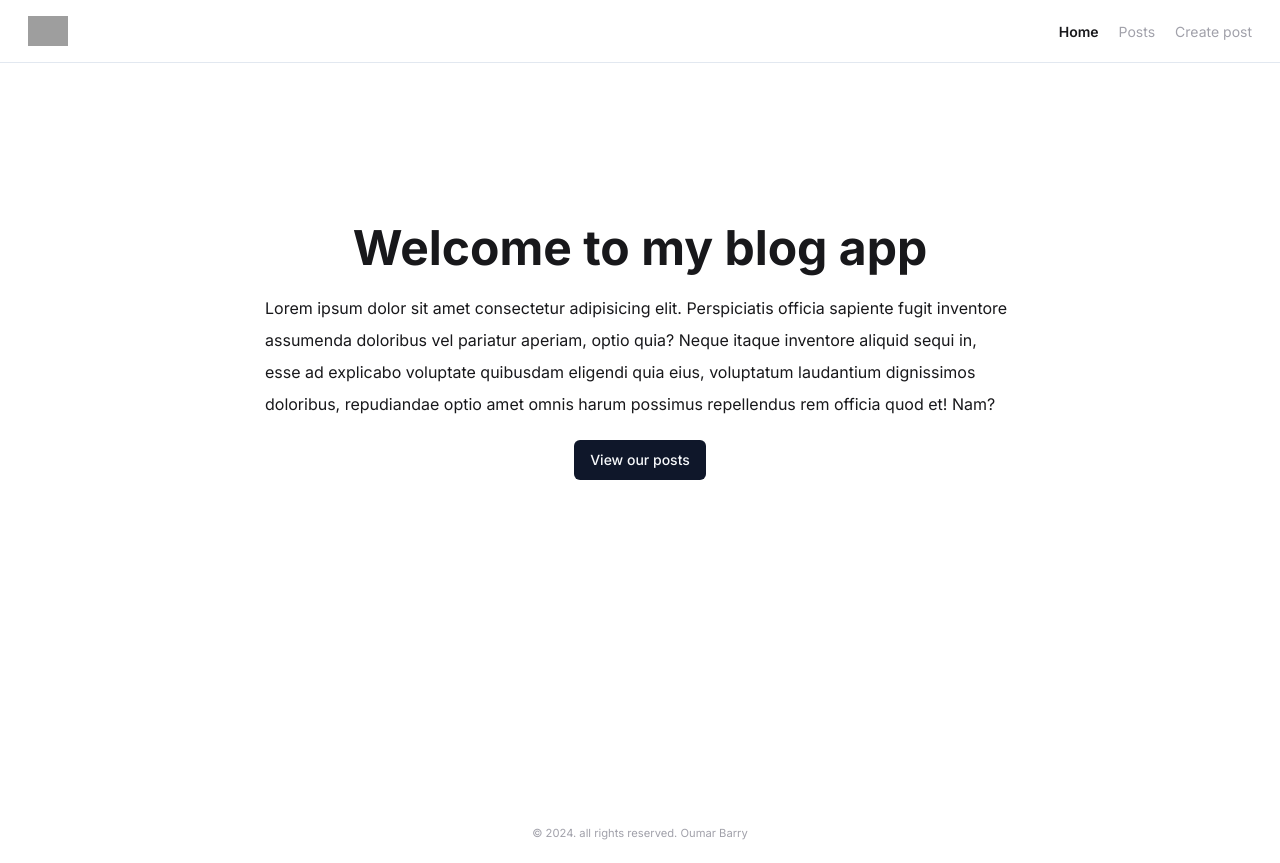
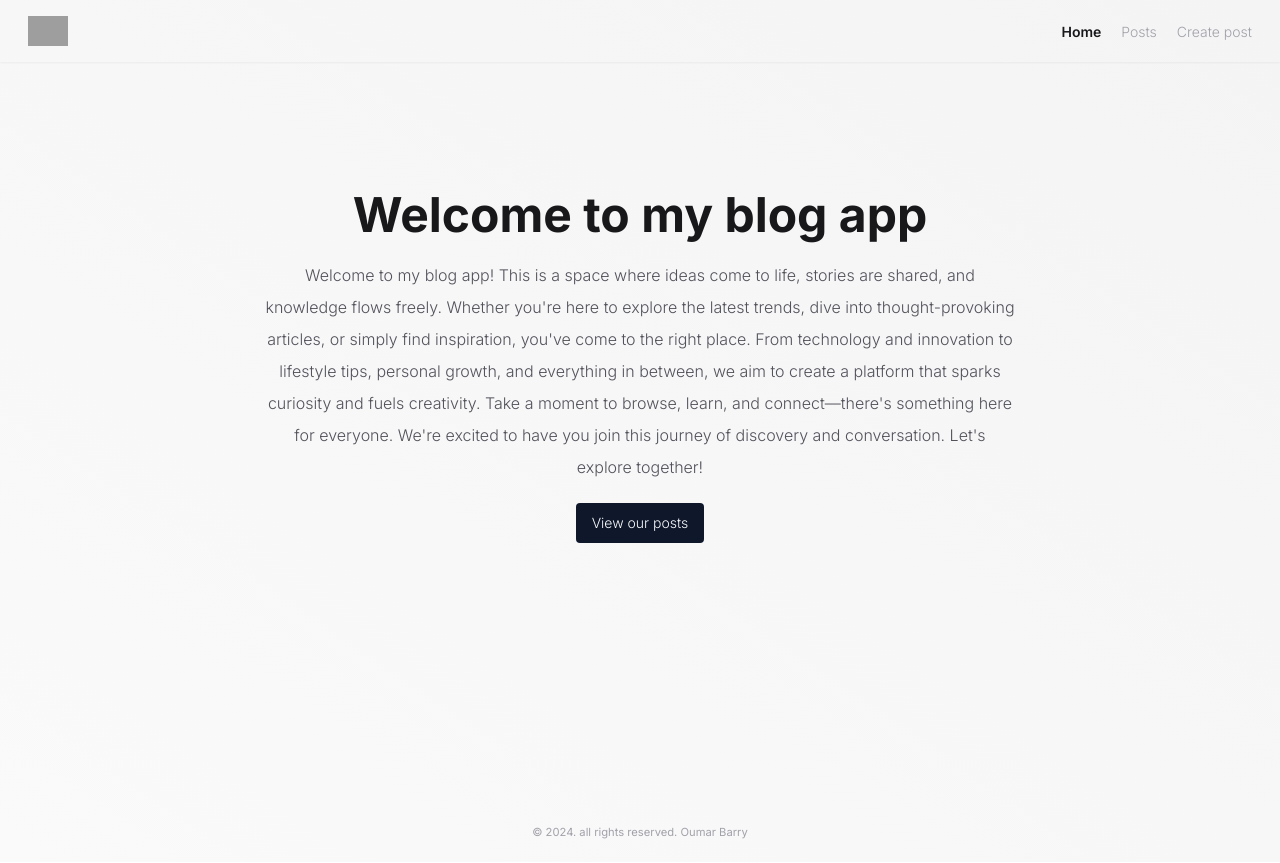
Before and after one commit to OumB2021/Blog-app, a Next.js app: page / in a window 1280 px wide. Built offline with nearby package versions, Linux system fonts and the light colour scheme; no server answers; grey boxes are pictures that could not be loaded.

Commit message:
title refact

```diff
--- a/src/app/layout.tsx
+++ b/src/app/layout.tsx
@@ -5,7 +5,11 @@ import { Header } from "@/components/header";
 import Footer from "@/components/footer";
 import { Container } from "@/components/container";
 
-const inter = Inter({ subsets: ["latin"] });
+const interFont = Inter({
+  subsets: ["latin"], // Specify subsets for better optimization
+  variable: "--font-inter", // Define a CSS variable for the font
+  display: "swap", // Use "swap" to improve performance
+});
 
 export const metadata: Metadata = {
   title: "Create Next App",
@@ -19,7 +23,9 @@ export default function RootLayout({
 }>) {
   return (
     <html lang="en">
-      <body className={`${inter.className} text-zinc-900 min-h-screen`}>
+      <body
+        className={`${interFont.className} text-zinc-900 min-h-screen bg-gradient-to-tr from-zinc-50 to-zinc-100`}
+      >
         <Header />
         <Container>
           {children}
--- a/src/app/page.tsx
+++ b/src/app/page.tsx
@@ -7,16 +7,22 @@ export default function Home() {
       <h1 className="font-bold text-4xl md:text-5xl mb-5 ">
         Welcome to my blog app
       </h1>
-      <p className="max-w-[750px] mx-auto leading-8">
-        Lorem ipsum dolor sit amet consectetur adipisicing elit. Perspiciatis
-        officia sapiente fugit inventore assumenda doloribus vel pariatur
-        aperiam, optio quia? Neque itaque inventore aliquid sequi in, esse ad
-        explicabo voluptate quibusdam eligendi quia eius, voluptatum laudantium
-        dignissimos doloribus, repudiandae optio amet omnis harum possimus
-        repellendus rem officia quod et! Nam?
+      <p className="md:max-w-[750px] text-center leading-8 text-zinc-600 font-light">
+        Welcome to my blog app! This is a space where ideas come to life,
+        stories are shared, and knowledge flows freely. Whether you&apos;re here
+        to explore the latest trends, dive into thought-provoking articles, or
+        simply find inspiration, you&apos;ve come to the right place. From
+        technology and innovation to lifestyle tips, personal growth, and
+        everything in between, we aim to create a platform that sparks curiosity
+        and fuels creativity. Take a moment to browse, learn, and
+        connect—there&apos;s something here for everyone. We&apos;re excited to
+        have you join this journey of discovery and conversation. Let&apos;s
+        explore together!
       </p>
-      <Button className="mt-5">
-        <Link href="/posts">View our posts</Link>
+      <Button className="mt-5 rounded-sm">
+        <Link href="/posts" className="font-light">
+          View our posts
+        </Link>
       </Button>
     </main>
   );
--- a/src/app/posts/_components/post-card.tsx
+++ b/src/app/posts/_components/post-card.tsx
@@ -1,4 +1,76 @@
+import Image from "next/image";
+
 function PostCard() {
-  return <div>PostCard</div>;
+  return (
+    <div className="flex flex-col gap-4 p-4 bg-zinc-50 shadow-sm rounded-md max-w-sm">
+      {/* IMAGE */}
+      <div className="relative w-full h-56">
+        <Image
+          src="/img.jpg"
+          layout="fill"
+          objectFit="cover"
+          alt="Article image"
+          className="rounded-md"
+        />
+      </div>
+
+      {/* INFO */}
+      <div className="flex flex-col gap-2">
+        {/* Title */}
+        <h2 className="text-xl font-bold">
+          The Future of Technology: Innovations that are Transforming Our World
+        </h2>
+        {/* Description */}
+        <p className="text-gray-600 text-sm">
+          Explore the latest technological advancements and their impact on
+          society. From Artificial Intelligence to the Internet of Things, learn
+          about the cutting-edge innovations.
+        </p>
+        {/* Author and Date */}
+        <div className="flex items-center justify-between text-gray-500 text-sm">
+          <div className="flex flex-col gap-2 text-left">
+            <p>by Ryan Lee</p>
+            <p>August 24, 2023</p>
+          </div>
+          {/* Actions */}
+          <div className="flex items-center justify-end gap-2">
+            <button className="p-2 rounded-full bg-purple-600 text-white hover:bg-purple-700 transition">
+              <svg
+                xmlns="http://www.w3.org/2000/svg"
+                fill="none"
+                viewBox="0 0 24 24"
+                strokeWidth={1.5}
+                stroke="currentColor"
+                className="w-5 h-5"
+              >
+                <path
+                  strokeLinecap="round"
+                  strokeLinejoin="round"
+                  d="M17.25 8.75L12 13.25M12 13.25l-5.25-4.5M12 13.25v6.5"
+                />
+              </svg>
+            </button>
+            <button className="p-2 rounded-full bg-gray-200 text-gray-600 hover:bg-gray-300 transition">
+              <svg
+                xmlns="http://www.w3.org/2000/svg"
+                fill="none"
+                viewBox="0 0 24 24"
+                strokeWidth={1.5}
+                stroke="currentColor"
+                className="w-5 h-5"
+              >
+                <path
+                  strokeLinecap="round"
+                  strokeLinejoin="round"
+                  d="M3.75 12l7.5 6.5L18.75 12"
+                />
+              </svg>
+            </button>
+          </div>
+        </div>
+      </div>
+    </div>
+  );
 }
+
 export default PostCard;
--- a/src/app/posts/_components/post-list.tsx
+++ b/src/app/posts/_components/post-list.tsx
@@ -1,6 +1,7 @@
 import prisma from "@/lib/db";
 import Link from "next/link";
 import { Button } from "../../../components/ui/button";
+import PostCard from "./post-card";
 
 export const PostList = async () => {
   const posts = await prisma.post.findMany();
@@ -16,7 +17,13 @@ export const PostList = async () => {
           </Button>
         </div>
       ) : (
-        <div className="flex flex-col gap-2"></div>
+        <div className="flex justify-center flex-wrap gap-4">
+          <PostCard />
+          <PostCard />
+          <PostCard />
+          <PostCard />
+          <PostCard />
+        </div>
         // <ul>
         //   {posts.map((post) => (
         //     <li
--- a/src/app/posts/page.tsx
+++ b/src/app/posts/page.tsx
@@ -5,8 +5,13 @@ import PostLoading from "./post-loading";
 
 const Posts = async () => {
   return (
-    <main className="text-center pt-16 px-5">
-      <h1 className="font-bold text-4xl md:text-5xl mb-5 ">All posts</h1>
+    <main className="pt-16 px-5">
+      <div className="flex flex-col ">
+        <h1 className="font-semibold text-4xl md:text-5xl  ">Articles</h1>
+        <p className="text-center md:text-left text-sm text-gray-500 font-light">
+          This is a list of all the posts published
+        </p>
+      </div>
       <Suspense fallback={<PostLoading />}>
         <PostList />
       </Suspense>
--- a/src/components/container.tsx
+++ b/src/components/container.tsx
@@ -4,7 +4,7 @@ interface ContainerProps {
 
 export const Container = ({ children }: ContainerProps) => {
   return (
-    <div className="max-w-[1100px] mx-auto min-h-screen flex flex-col">
+    <div className="max-w-[1100px] mx-auto min-h-screen flex flex-col ">
       {children}
     </div>
   );
--- a/src/components/header.tsx
+++ b/src/components/header.tsx
@@ -43,7 +43,7 @@ export const Header = () => {
     checkAuthStatus();
   }, []);
   return (
-    <div className="border-b ">
+    <div className="shadow-sm">
       <header className="flex items-center justify-between py-4 px-7 max-w-7xl mx-auto">
         <Link href="/">
           <Image
@@ -61,7 +61,7 @@ export const Header = () => {
                   className={`${
                     pathname === link.href
                       ? "text-zinc-900 font-semibold"
-                      : "text-zinc-400"
+                      : "text-zinc-400 font-light"
                   } hover:text-black `}
                   href={link.href}
                 >
```
Also changed, not shown: public/img.jpg (added), src/app/api/auth/[kindeAuth]/route.ts (renamed from src/app/api/auth/[kindeAuth]/route.js).
